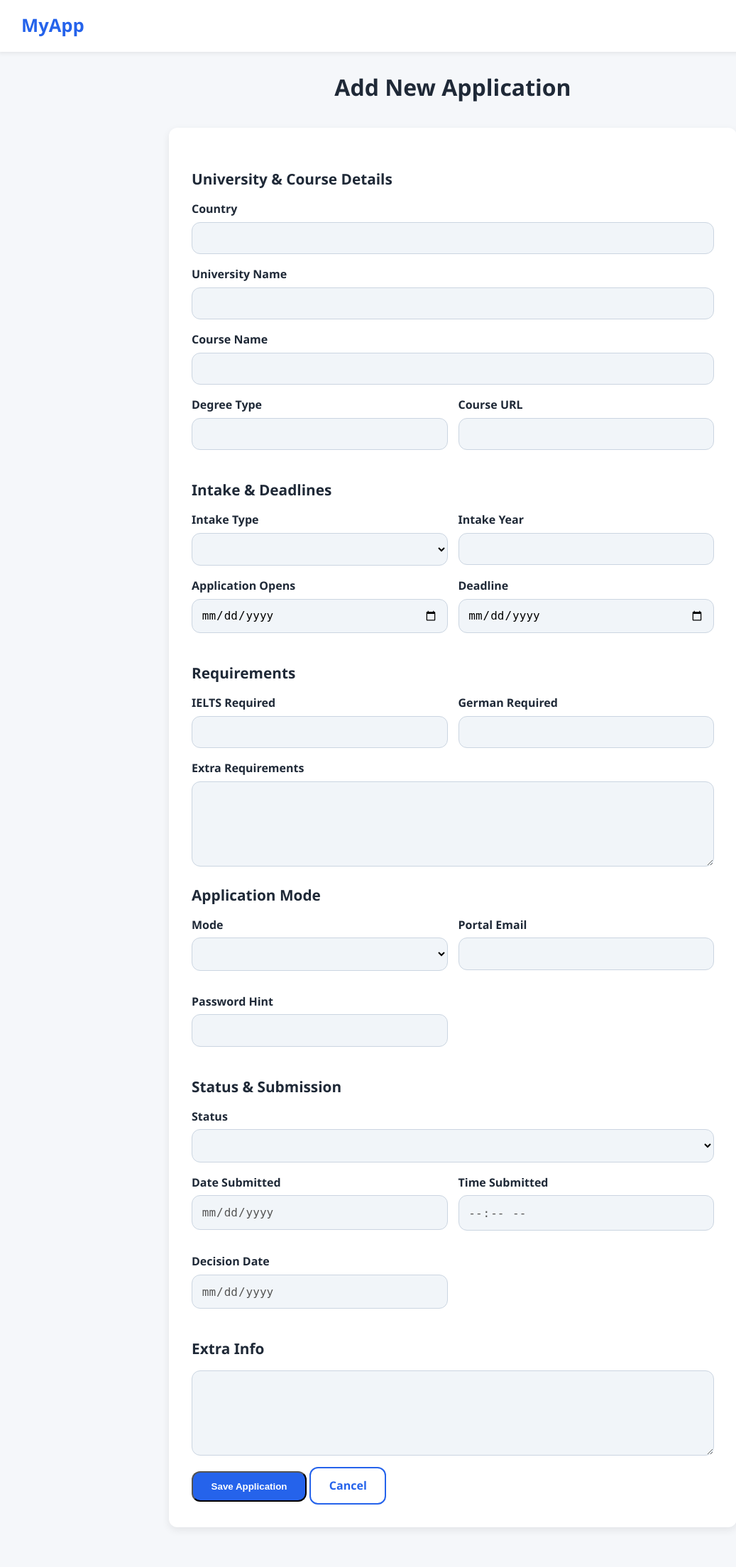
After one commit to YagneshGuduru/personalised_college_applications_tracker, a Flask app: page /add_application in a window 1280 px wide. The commit adds this page. Shown: the whole page at 71% size, without its empty margins (2-1039 px from the left). Run offline with Flask 3, Linux system fonts and the light colour scheme.

Commit message:
Created an application form and added its link in dashboard.

```diff
--- a/app/routes.py
+++ b/app/routes.py
@@ -1,8 +1,10 @@
-from flask import render_template
+from flask import render_template, request, redirect, url_for
 from app.db import db_connection
+import pycountry
 
 def init_app(app):
 
+    # Route to Dashboard.
     @app.route("/")
     def dashboard():
         conn = db_connection()
@@ -18,3 +20,92 @@ def init_app(app):
         countries = [(row["country_name"], row['count']) for row in country_data]
 
         return render_template("dashboard.html", countries = countries)
+
+    # Route to add application form.
+    @app.route("/add_application", methods=["GET", "POST"])
+    def add_application():
+
+        if request.method == "POST":
+            form = request.form
+            conn = db_connection()
+            cursor = conn.cursor()
+
+            university_name       = form["university_name"]
+            country_name          = form["country_name"]
+            course_name           = form["course_name"]
+            degree_type           = form.get("degree_type")
+            course_url            = form.get("course_url")
+            intake_type           = form.get("intake_type")
+            intake_year           = form.get("intake_year")
+            application_open_date = form.get("application_open_date")
+            deadline_date         = form.get("deadline_date")
+            ielts_required        = form.get("ielts_required")
+            german_required       = form.get("german_required")
+            extra_requirements    = form.get("extra_requirements")
+            application_mode      = form.get("application_mode")
+            portal_email          = form.get("portal_email")
+            portal_password_hint  = form.get("portal_password_hint")
+            status                = form["status"]
+            date_submitted        = form.get("date_submitted")
+            time_submitted        = form.get("time_submitted")
+            decision_date         = form.get("decision_date")
+            extra_info            = form.get("extra_info")
+
+
+            cursor.execute("""
+                INSERT INTO applications (
+                    university_name, country_name, course_name,
+                    degree_type, course_url,
+                    intake_type, intake_year,
+                    application_open_date, deadline_date,
+                    ielts_required, german_required, extra_requirements,
+                    application_mode, portal_email, portal_password_hint,
+                    status, date_submitted, time_submitted, decision_date,
+                    extra_info
+                )
+                VALUES (?, ?, ?, ?, ?, ?, ?, ?, ?, ?, ?, ?, ?, ?, ?, ?, ?, ?, ?, ?)
+            """, (
+                university_name, country_name, course_name,
+                degree_type, course_url,
+                intake_type, intake_year,
+                application_open_date, deadline_date,
+                ielts_required, german_required, extra_requirements,
+                application_mode, portal_email, portal_password_hint,
+                status, date_submitted, time_submitted, decision_date,
+                extra_info
+            ))
+
+            conn.commit()
+
+            return redirect(url_for("dashboard"))
+
+        return render_template("add_application.html")
+
+    # API route for countries.
+    @app.route("/api/country_suggest")
+    def country_suggest():
+        q = request.args.get("q", "").lower()
+
+        countries = [c.name for c in pycountry.countries]
+
+        # filter by prefix or partial match.
+        matches = [ c for c in countries if c.lower().startswith(q)]
+
+        return matches[:10]
+
+    # API route for universities.
+    @app.route("/api/university_suggest")
+    def university_suggest():
+        q = request.args.get("q", "")
+        conn = db_connection()
+        cursor = conn.cursor()
+
+        cursor.execute('''
+                        SELECT DISTINCT university_name
+                        FROM applications
+                        WHERE university_name LIKE ?
+                        LIMIT 10
+                    ''', (F"{q}%",)
+                    )
+        universities_data = cursor.fetchall()
+        return [row["university_name"] for row in universities_data]
--- a/app/static/style.css
+++ b/app/static/style.css
@@ -173,3 +173,86 @@ body {
     padding: 0.8rem 1.2rem;
   }
 }
+
+
+.form-container {
+  background: var(--bg-light);
+  padding: 2rem;
+  border-radius: var(--radius);
+  box-shadow: 0 4px 12px var(--shadow);
+  max-width: 800px;
+  margin: 2rem auto;
+}
+
+.form-section-title {
+  margin: 1.5rem 0 0.8rem 0;
+  font-size: 1.3rem;
+  font-weight: 700;
+  color: #1f2937;
+}
+
+.form-group {
+  display: flex;
+  flex-direction: column;
+  margin-bottom: 1rem;
+}
+
+.form-group label {
+  font-weight: 600;
+  margin-bottom: 0.3rem;
+}
+
+.form-group input,
+.form-group select,
+.form-group textarea {
+  padding: 0.8rem;
+  border-radius: var(--radius);
+  border: 1px solid #cbd5e1;
+  background: var(--bg-soft);
+  font-size: 1rem;
+}
+
+.form-row {
+  display: grid;
+  grid-template-columns: repeat(auto-fit, minmax(250px, 1fr));
+  gap: 15px;
+}
+
+textarea {
+  height: 120px;
+}
+
+
+
+.typeahead {
+  position: relative;
+}
+
+.dropdown-list {
+  position: absolute;
+  top: 100%;
+  left: 0;
+  width: 100%;
+  background: var(--bg-light);
+  border-radius: var(--radius);
+  box-shadow: 0 4px 12px var(--shadow);
+  max-height: 200px;
+  overflow-y: auto;
+  display: none;
+  z-index: 50;
+}
+
+.dropdown-item {
+  padding: 0.7rem 1rem;
+  cursor: pointer;
+  color: #1f2937;
+  border-bottom: 1px solid #f1f5f9;
+}
+
+.dropdown-item:last-child {
+  border-bottom: none;
+}
+
+.dropdown-item:hover {
+  background: #e2e8f0;
+}
--- /dev/null
+++ b/app/templates/add_application.html
@@ -0,0 +1,238 @@
+{% extends "base.html" %}
+
+{% block title %}Add Application{% endblock %}
+
+{% block content %}
+
+<h1 style="text-align:center; margin-bottom:1.5rem;">Add New Application</h1>
+
+<div class="form-container">
+
+    <form method="POST">
+
+        <!-- UNIVERSITY & COURSE INFO -->
+        <h2 class="form-section-title">University & Course Details</h2>
+
+        <div class="form-group typeahead">
+            <label>Country</label>
+            <input type="text" id="country_name" name="country_name" autocomplete="off" required>
+            <div class="dropdown-list" id="country_dropdown"></div>
+        </div>
+
+
+        <div class="form-group typeahead">
+            <label>University Name</label>
+            <input type="text" id="university_name" name="university_name" autocomplete="off" required>
+            <div class="dropdown-list" id="university_dropdown"></div>
+        </div>
+
+
+        <div class="form-group">
+            <label>Course Name</label>
+            <input type="text" name="course_name" required>
+        </div>
+
+        <div class="form-row">
+            <div class="form-group">
+                <label>Degree Type</label>
+                <input type="text" name="degree_type">
+            </div>
+
+            <div class="form-group">
+                <label>Course URL</label>
+                <input type="text" name="course_url">
+            </div>
+        </div>
+
+        <!-- INTAKE & DEADLINES -->
+        <h2 class="form-section-title">Intake & Deadlines</h2>
+
+        <div class="form-row">
+            <div class="form-group">
+                <label>Intake Type</label>
+                <select name="intake_type">
+                    <option value=""></option>
+                    <option value="Winter">Winter</option>
+                    <option value="Summer">Summer</option>
+                </select>
+            </div>
+
+            <div class="form-group">
+                <label>Intake Year</label>
+                <input type="number" name="intake_year" min="2024" max="2035">
+            </div>
+        </div>
+
+        <div class="form-row">
+            <div class="form-group">
+                <label>Application Opens</label>
+                <input type="date" name="application_open_date">
+            </div>
+
+            <div class="form-group">
+                <label>Deadline</label>
+                <input type="date" name="deadline_date">
+            </div>
+        </div>
+
+        <!-- REQUIREMENTS -->
+        <h2 class="form-section-title">Requirements</h2>
+
+        <div class="form-row">
+            <div class="form-group">
+                <label>IELTS Required</label>
+                <input type="number" step="0.5" name="ielts_required">
+            </div>
+
+            <div class="form-group">
+                <label>German Required</label>
+                <input type="text" name="german_required">
+            </div>
+        </div>
+
+        <div class="form-group">
+            <label>Extra Requirements</label>
+            <textarea name="extra_requirements"></textarea>
+        </div>
+
+        <!-- APPLICATION MODE -->
+        <h2 class="form-section-title">Application Mode</h2>
+
+        <div class="form-row">
+            <div class="form-group">
+                <label>Mode</label>
+                <select name="application_mode">
+                    <option value=""></option>
+                    <option value="Direct">Direct</option>
+                    <option value="UniAssist">UniAssist</option>
+                    <option value="Other">Other</option>
+                </select>
+            </div>
+
+            <div class="form-group">
+                <label>Portal Email</label>
+                <input type="email" name="portal_email">
+            </div>
+
+            <div class="form-group">
+                <label>Password Hint</label>
+                <input type="text" name="portal_password_hint">
+            </div>
+        </div>
+
+        <!-- STATUS & SUBMISSION INFO -->
+        <h2 class="form-section-title">Status & Submission</h2>
+
+        <div class="form-group">
+            <label>Status</label>
+            <select name="status" id="status" required>
+                <option value=""></option>
+                <option value="shortlisted">Shortlisted</option>
+                <option value="preparing">Preparing</option>
+                <option value="submitted">Submitted</option>
+                <option value="admitted">Admitted</option>
+                <option value="rejected">Rejected</option>
+            </select>
+        </div>
+
+        <div class="form-row">
+            <div class="form-group">
+                <label>Date Submitted</label>
+                <input type="date" name="date_submitted" id="date_submitted" disabled>
+            </div>
+
+            <div class="form-group">
+                <label>Time Submitted</label>
+                <input type="time" name="time_submitted" id="time_submitted" disabled>
+            </div>
+
+            <div class="form-group">
+                <label>Decision Date</label>
+                <input type="date" name="decision_date" id="decision_date" disabled>
+            </div>
+        </div>
+
+        <!-- EXTRA INFO -->
+        <h2 class="form-section-title">Extra Info</h2>
+
+        <div class="form-group">
+            <textarea name="extra_info"></textarea>
+        </div>
+
+        <button type="submit" class="btn btn-primary">Save Application</button>
+        <a href="{{ url_for('dashboard') }}" class="btn btn-outline">Cancel</a>
+
+    </form>
+
+</div>
+
+<script>
+// Reusable function for dropdown typeahead
+function setupTypeahead(inputId, dropdownId, apiUrl) {
+    const inputEl = document.getElementById(inputId);
+    const dropdownEl = document.getElementById(dropdownId);
+
+    inputEl.addEventListener("input", function () {
+        let q = inputEl.value.trim();
+
+        if (q.length < 1) {
+            dropdownEl.style.display = "none";
+            return;
+        }
+
+        fetch(`${apiUrl}?q=` + q)
+            .then(res => res.json())
+            .then(items => {
+                dropdownEl.innerHTML = "";
+
+                items.forEach(item => {
+                    let div = document.createElement("div");
+                    div.classList.add("dropdown-item");
+                    div.textContent = item;
+                    div.onclick = () => {
+                        inputEl.value = item;
+                        dropdownEl.style.display = "none";
+                    };
+                    dropdownEl.appendChild(div);
+                });
+
+                dropdownEl.style.display = items.length ? "block" : "none";
+            });
+    });
+
+    // Hide dropdown when clicking outside
+    document.addEventListener("click", e => {
+        if (!e.target.closest(".typeahead")) {
+            dropdownEl.style.display = "none";
+        }
+    });
+}
+
+// Initialize both fields
+setupTypeahead("country_name", "country_dropdown", "/api/country_suggest");
+setupTypeahead("university_name", "university_dropdown", "/api/university_suggest");
+
+// Submission & Decision Field Logic
+document.getElementById("status").addEventListener("change", function () {
+    const status = this.value;
+
+    const submitEnabled = ["submitted", "admitted", "rejected"].includes(status);
+    const decisionEnabled = ["admitted", "rejected"].includes(status);
+
+    document.getElementById("date_submitted").disabled = !submitEnabled;
+    document.getElementById("time_submitted").disabled = !submitEnabled;
+    document.getElementById("decision_date").disabled = !decisionEnabled;
+
+    if (!submitEnabled) {
+        document.getElementById("date_submitted").value = "";
+        document.getElementById("time_submitted").value = "";
+    }
+
+    if (!decisionEnabled) {
+        document.getElementById("decision_date").value = "";
+    }
+});
+</script>
+
+
+{% endblock %}
--- a/app/templates/dashboard.html
+++ b/app/templates/dashboard.html
@@ -8,7 +8,7 @@
     <h1>Application Dashboard</h1>
     <p>Track all your master's applications in one place.</p>
 
-    <a href="" class="btn btn-primary">
+    <a href="{{ url_for('add_application') }}" class="btn btn-primary">
         Add Application
     </a>
 </section>
```
